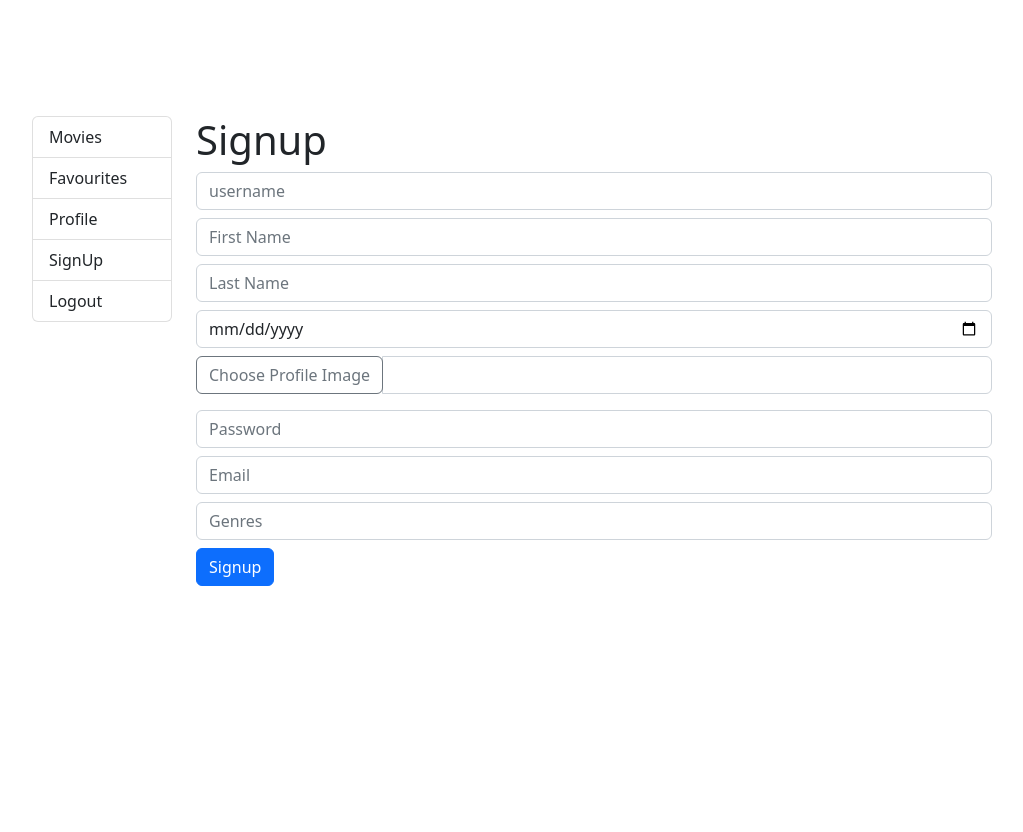
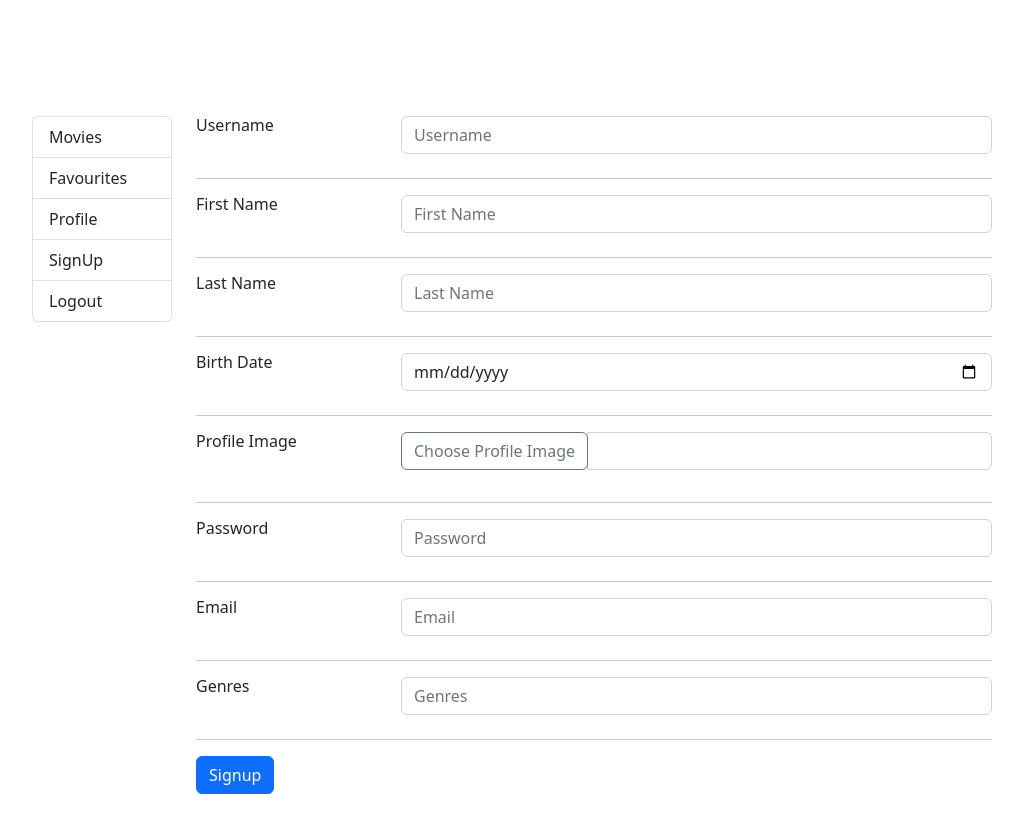
Before and after one commit to Vaishnavishah/movie-app-react, a React (Create React App) app: page /signup in a window 1280 px wide. Shown: the top 832 px of the page, without its empty margins (128-1151 px from the left). Before the commit the page ends 800 px from the top, so only its background shows below. Built offline with nearby package versions, Linux system fonts and the light colour scheme.

Commit message:
Minor fixes in profile and updated signup page

```diff
--- a/src/components/moviedetail/ReviewItem.js
+++ b/src/components/moviedetail/ReviewItem.js
@@ -49,7 +49,7 @@ const ReviewItem = (
             &nbsp; {review.review}
           </span>
         </div>
-        { currentUser && currentUser.isAdmin && <a href="#" onClick={() => deleteReview(review._id)}>X</a> }
+        { currentUser && currentUser.isAdmin && <a href="#" style={{textDecoration: "none"}} onClick={() => deleteReview(review._id)}>X</a> }
       </div>
     </>
 
--- a/src/components/profile/edit-profile.js
+++ b/src/components/profile/edit-profile.js
@@ -45,14 +45,6 @@ function EditProfile() {
             }
         })
     }, [])
-
-    const styles = {
-        imgContainer: { position: "relative", textAlign: "center", color: "white", marginBottom: "10px" },
-        mainContentImg: { display: "flex", width: "100%", height: "256px" },
-        bottomLeftImg: { position: "absolute", bottom: "-15%", left: "16px", color: "white", width: "128px", height: "128px", borderRadius: "50%" },
-        buttonContainer: { width: "100%", marginBottom: "20px" },
-        buttonStyle: { backgroundColor: "white", color: "black", borderColor: "grey" }
-    }
 
     return (
         <div>
--- a/src/components/profile/index.js
+++ b/src/components/profile/index.js
@@ -5,12 +5,11 @@ import { useLocation, useNavigate } from "react-router";
 import { profileThunk, logoutThunk, updateUserThunk } from "../../services/auth-thunks.js";
 import { getUser } from "../../services/auth-service";
 import { library } from '@fortawesome/fontawesome-svg-core'
-import EditProfile from "./edit-profile.js";
-import { faLocationDot, faCakeCandles, faCalendarDays } from '@fortawesome/free-solid-svg-icons'
+import { faCakeCandles, faMasksTheater, faEnvelope } from '@fortawesome/free-solid-svg-icons'
 import { FontAwesomeIcon } from '@fortawesome/react-fontawesome'
 import { Link } from 'react-router-dom';
 
-library.add(faLocationDot, faCakeCandles, faCalendarDays);
+library.add(faCakeCandles, faMasksTheater, faEnvelope);
 
 function Profile() {
 
@@ -70,9 +69,9 @@ function Profile() {
                     <h4 className='m-0'><b>{profile.firstName} {profile.lastName}</b></h4>
                     <p>@{profile.username}</p>
                     <div className="d-flex justify-content-between align-items-center text-muted" style={{ width: '80%' }}>
-                        <div><FontAwesomeIcon icon="fa-solid fa-location-dot" /> {profile.genre}</div>
+                        <div><FontAwesomeIcon icon="fa-solid fa-masks-theater" /> {profile.genre}</div>
                         <div><FontAwesomeIcon icon="fa-solid fa-cake-candles" /> {new Date(profile.dob).toDateString()}</div>
-                        <div><FontAwesomeIcon icon="fa-solid fa-calendar-days" /> {profile.email}</div>
+                        <div><FontAwesomeIcon icon="fa-solid fa-envelope" /> {profile.email}</div>
                     </div>
                 </div>
             )}
--- a/src/components/signup/index.js
+++ b/src/components/signup/index.js
@@ -96,19 +96,55 @@ const Signup = () => {
        }
        return (
               <div>
-                     <h1>Signup</h1>
+                     <div class="row">
+                            <div class="col-sm-3">
+                                   <h6 class="mb-0">Username</h6>
+                            </div>
+                            <div class="col-sm-9 text-secondary">
                                    <input className="mb-2 form-control" type="text" value={username}
                                           onChange={(event) => setUsername(event.target.value)}
-                            placeholder="username" />
+                                          placeholder="Username" />
+                            </div>
+                     </div>
+                     <hr />
+                     <div class="row">
+                            <div class="col-sm-3">
+                                   <h6 class="mb-0">First Name</h6>
+                            </div>
+                            <div class="col-sm-9 text-secondary">
                                    <input className="mb-2 form-control" type="text" value={firstName}
                                           onChange={(event) => setfirstName(event.target.value)}
                                           placeholder="First Name" />
+                            </div>
+                     </div>
+                     <hr />
+                     <div class="row">
+                            <div class="col-sm-3">
+                                   <h6 class="mb-0">Last Name</h6>
+                            </div>
+                            <div class="col-sm-9 text-secondary">
                                    <input className="mb-2 form-control" type="text" value={lastName}
                                           onChange={(event) => setlastName(event.target.value)}
                                           placeholder="Last Name" />
+                            </div>
+                     </div>
+                     <hr />
+                     <div class="row">
+                            <div class="col-sm-3">
+                                   <h6 class="mb-0">Birth Date</h6>
+                            </div>
+                            <div class="col-sm-9 text-secondary">
                                    <input className="mb-2 form-control" type="date" value={dob}
                                           onChange={(event) => setDob(event.target.value)}
                                           placeholder="Date" />
+                            </div>
+                     </div>
+                     <hr />
+                     <div class="row">
+                            <div class="col-sm-3">
+                                   <h6 class="mb-0">Profile Image</h6>
+                            </div>
+                            <div class="col-sm-9 text-secondary">
                                    <div className="input-group mb-3">
                                           <div className="input-group-prepend">
                                                  <button class="btn btn-outline-secondary" type="button" onClick={() => setImageSelector(!imageSelector)}>Choose Profile Image</button>
@@ -116,15 +152,42 @@ const Signup = () => {
                                           <input type="text" className="form-control" placeholder="" aria-label="" value={profilePhoto} aria-describedby="basic-addon1" />
                                    </div>
                                    {imageSelector && <Gallery images={images} onSelect={handleSelect} />}
+                            </div>
+                     </div>
+                     <hr />
+                     <div class="row">
+                            <div class="col-sm-3">
+                                   <h6 class="mb-0">Password</h6>
+                            </div>
+                            <div class="col-sm-9 text-secondary">
                                    <input className="mb-2 form-control" type="password" value={password}
                                           onChange={(event) => setPassword(event.target.value)}
                                           placeholder="Password" />
+                            </div>
+                     </div>
+                     <hr />
+                     <div class="row">
+                            <div class="col-sm-3">
+                                   <h6 class="mb-0">Email</h6>
+                            </div>
+                            <div class="col-sm-9 text-secondary">
                                    <input className="mb-2 form-control" type="text" value={email}
                                           onChange={(event) => setEmail(event.target.value)}
                                           placeholder="Email" />
+                            </div>
+                     </div>
+                     <hr />
+                     <div class="row">
+                            <div class="col-sm-3">
+                                   <h6 class="mb-0">Genres</h6>
+                            </div>
+                            <div class="col-sm-9 text-secondary">
                                    <input className="mb-2 form-control" type="text" value={genre}
                                           onChange={(event) => setGenre(event.target.value)}
                                           placeholder="Genres" />
+                            </div>
+                     </div>
+                     <hr />
                      <button onClick={signup}
                             className="btn btn-primary mb-5">Signup
                      </button>
```
Lines whose indentation alone changed are shown as unchanged.
